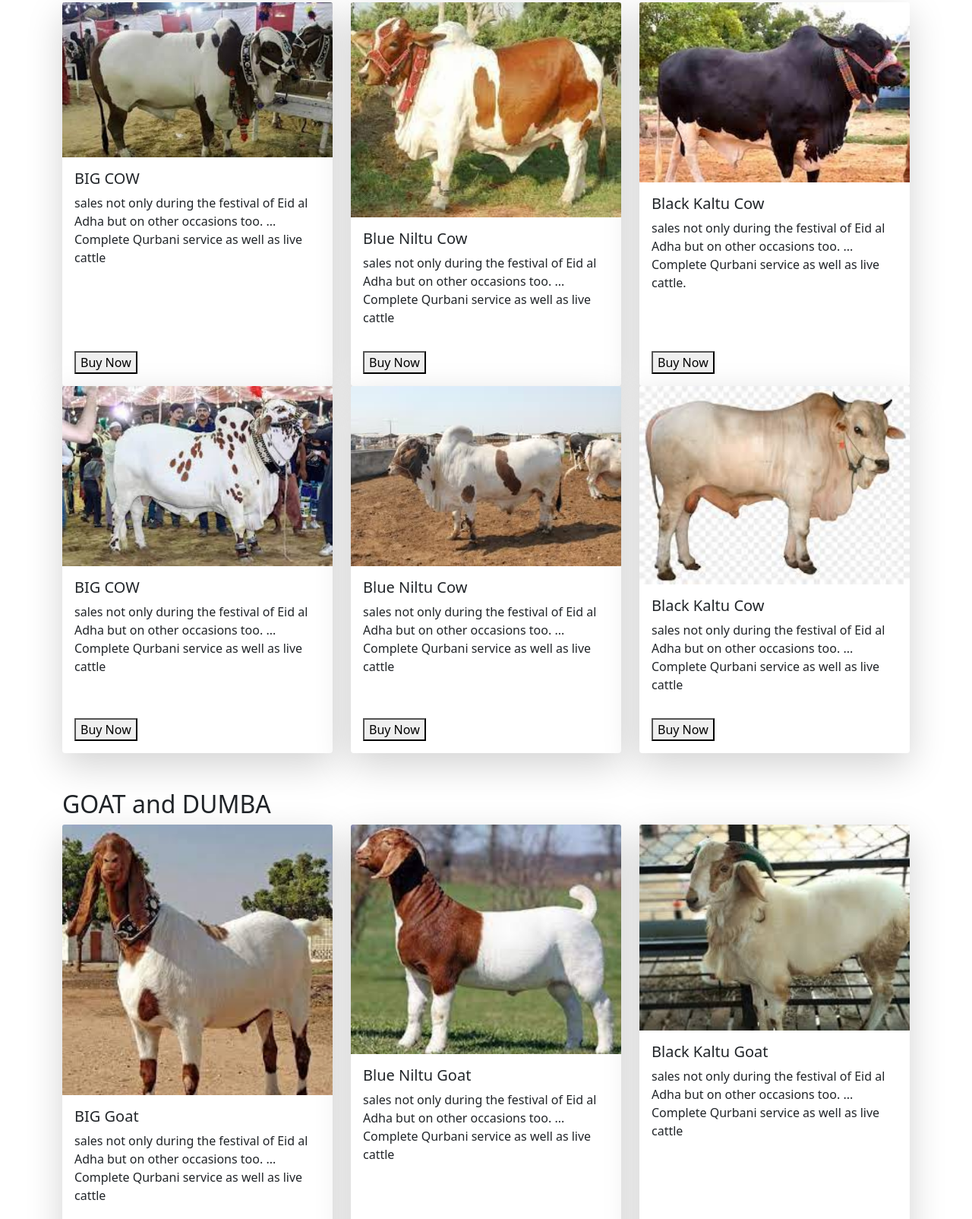
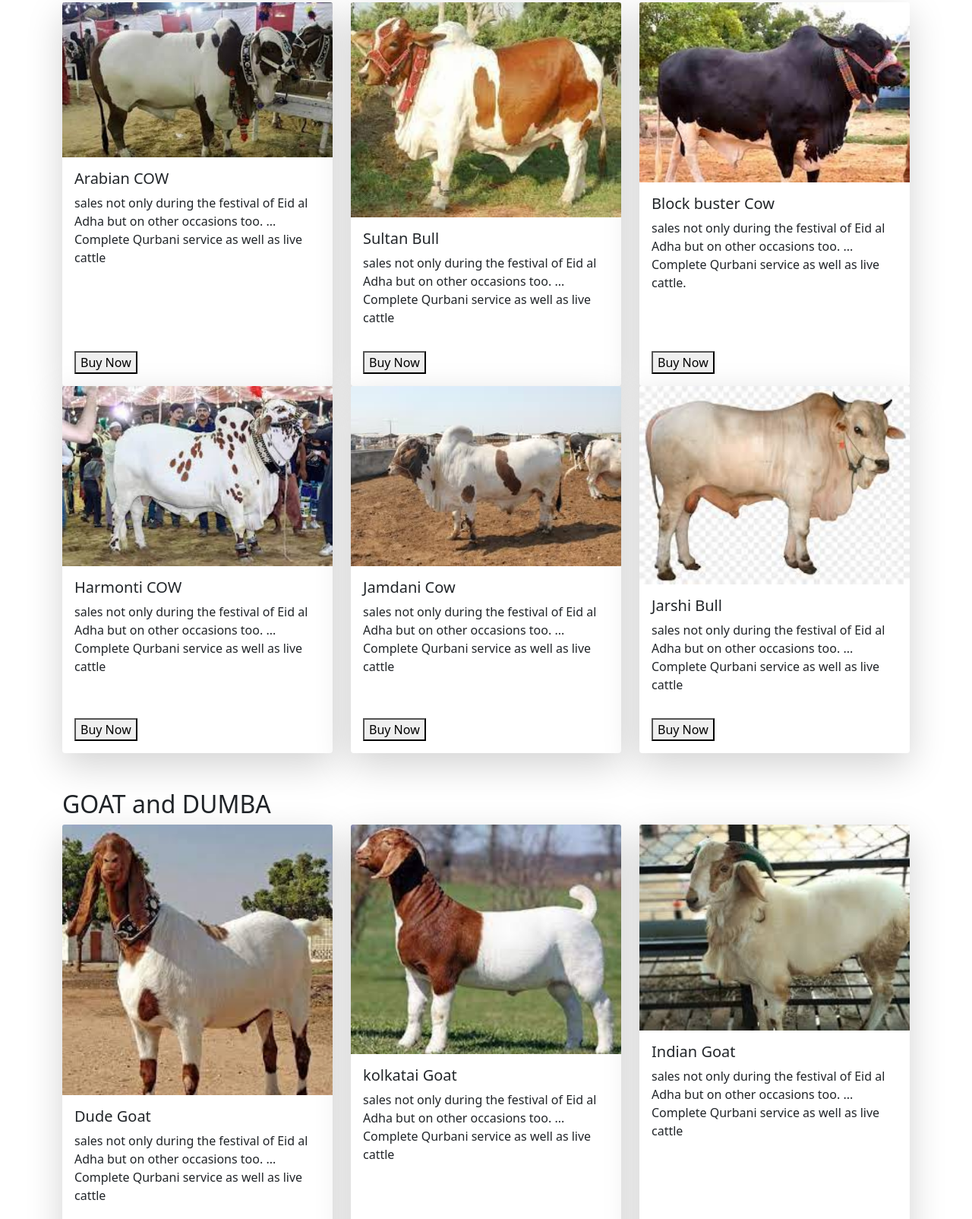
Before and after one commit to zarakhatun58/Eid-Ul-Azha-Mubarak, a plain HTML site: page index.html in a window 1280 px wide. Shown: the part 1477-3081 px from the top of the page at 76% size. Drawn offline with Linux system fonts and the light colour scheme.

Commit message:
Name added

```diff
--- a/Eid-ul-Azha.html
+++ b/index.html
@@ -215,7 +215,7 @@
                     <div class="card border-0 shadow-lg h-100">
                         <img src="images/cow 1.jfif" class="card-img-top" alt="...">
                         <div class="card-body">
-                            <h5 class="card-title"> BIG COW </h5>
+                            <h5 class="card-title"> Arabian COW </h5>
                             <p class="card-text">sales not only during the festival of Eid al Adha but on other
                                 occasions too. ... Complete Qurbani service as well as live cattle</p>
                         </div>
@@ -228,7 +228,7 @@
                     <div class="card border-0 shadow-lg h-100">
                         <img src="images/cow2.jfif" class="card-img-top" alt="...">
                         <div class="card-body">
-                            <h5 class="card-title">Blue Niltu Cow</h5>
+                            <h5 class="card-title">Sultan Bull</h5>
                             <p class="card-text">sales not only during the festival of Eid al Adha but on other
                                 occasions too. ... Complete Qurbani service as well as live cattle </p>
                         </div>
@@ -241,7 +241,7 @@
                     <div class="card border-0 shadow-lg h-100">
                         <img src="images/cow8.jfif" class="card-img-top" alt="...">
                         <div class="card-body">
-                            <h5 class="card-title">Black Kaltu Cow </h5>
+                            <h5 class="card-title"> Block buster Cow </h5>
                             <p class="card-text">sales not only during the festival of Eid al Adha but on other
                                 occasions too. ... Complete Qurbani service as well as live cattle.</p>
                         </div>
@@ -256,7 +256,7 @@
                     <div class="card border-0 shadow-lg h-100">
                         <img src="images/cow4.jfif" class="card-img-top" alt="...">
                         <div class="card-body">
-                            <h5 class="card-title"> BIG COW </h5>
+                            <h5 class="card-title"> Harmonti COW </h5>
                             <p class="card-text">sales not only during the festival of Eid al Adha but on other
                                 occasions too. ... Complete Qurbani service as well as live cattle</p>
                         </div>
@@ -269,7 +269,7 @@
                     <div class="card border-0 shadow-lg h-100">
                         <img src="images/cow5.jfif" class="card-img-top" alt="...">
                         <div class="card-body">
-                            <h5 class="card-title">Blue Niltu Cow</h5>
+                            <h5 class="card-title"> Jamdani Cow</h5>
                             <p class="card-text">sales not only during the festival of Eid al Adha but on other
                                 occasions too. ... Complete Qurbani service as well as live cattle</p>
                         </div>
@@ -282,7 +282,7 @@
                     <div class="card border-0 shadow-lg h-100">
                         <img src="images/cow6.jfif" class="card-img-top" alt="...">
                         <div class="card-body">
-                            <h5 class="card-title">Black Kaltu Cow </h5>
+                            <h5 class="card-title"> Jarshi Bull </h5>
                             <p class="card-text">sales not only during the festival of Eid al Adha but on other
                                 occasions too. ... Complete Qurbani service as well as live cattle </p>
                         </div>
@@ -301,7 +301,7 @@
                     <div class="card border-0 shadow-lg h-100">
                         <img src="images/goat1.jfif" class="card-img-top" alt="...">
                         <div class="card-body">
-                            <h5 class="card-title"> BIG Goat </h5>
+                            <h5 class="card-title"> Dude Goat </h5>
                             <p class="card-text">sales not only during the festival of Eid al Adha but on other
                                 occasions too. ... Complete Qurbani service as well as live cattle</p>
                         </div>
@@ -314,7 +314,7 @@
                     <div class="card border-0 shadow-lg h-100">
                         <img src="images/goat2.jfif" class="card-img-top" alt="...">
                         <div class="card-body">
-                            <h5 class="card-title">Blue Niltu Goat</h5>
+                            <h5 class="card-title"> kolkatai Goat</h5>
                             <p class="card-text">sales not only during the festival of Eid al Adha but on other
                                 occasions too. ... Complete Qurbani service as well as live cattle</p>
                         </div>
@@ -327,7 +327,7 @@
                     <div class="card border-0 shadow-lg h-100">
                         <img src="images/goat3.jfif" class="card-img-top" alt="...">
                         <div class="card-body">
-                            <h5 class="card-title">Black Kaltu Goat</h5>
+                            <h5 class="card-title"> Indian Goat</h5>
                             <p class="card-text">sales not only during the festival of Eid al Adha but on other
                                 occasions too. ... Complete Qurbani service as well as live cattle</p>
                         </div>
@@ -368,7 +368,7 @@
                     <div class="card border-0 shadow-lg h-100">
                         <img src="images/dumba3.jfif" class="card-img-top" alt="...">
                         <div class="card-body">
-                            <h5 class="card-title">Black Kaltu Dumba </h5>
+                            <h5 class="card-title"> arabian Dumba </h5>
                             <p class="card-text">sales not only during the festival of Eid al Adha but on other
                                 occasions too. ... Complete Qurbani service as well as live cattle.</p>
                         </div>
@@ -381,7 +381,7 @@
                     <div class="card border-0 shadow-lg h-100">
                         <img src="images/sheep.jfif" class="card-img-top" alt="...">
                         <div class="card-body">
-                            <h5 class="card-title">Black Kaltu Dumba </h5>
+                            <h5 class="card-title"> Uae Dumba </h5>
                             <p class="card-text">sales not only during the festival of Eid al Adha but on other
                                 occasions too. ... Complete Qurbani service as well as live cattle.</p>
                         </div>
@@ -394,7 +394,7 @@
                     <div class="card border-0 shadow-lg h-100">
                         <img src="images/dumba4.jfif" class="card-img-top" alt="...">
                         <div class="card-body">
-                            <h5 class="card-title">Black Kaltu Dumba </h5>
+                            <h5 class="card-title"> Dubai Dumba </h5>
                             <p class="card-text">sales not only during the festival of Eid al Adha but on other
                                 occasions too. ... Complete Qurbani service as well as live cattle.</p>
                         </div>
@@ -407,7 +407,7 @@
                     <div class="card border-0 shadow-lg h-100">
                         <img src="images/dumba5.jfif" class="card-img-top" alt="...">
                         <div class="card-body">
-                            <h5 class="card-title">Black Kaltu Dumba </h5>
+                            <h5 class="card-title">Sahara Dumba </h5>
                             <p class="card-text">sales not only during the festival of Eid al Adha but on other
                                 occasions too. ... Complete Qurbani service as well as live cattle.</p>
                         </div>
```
